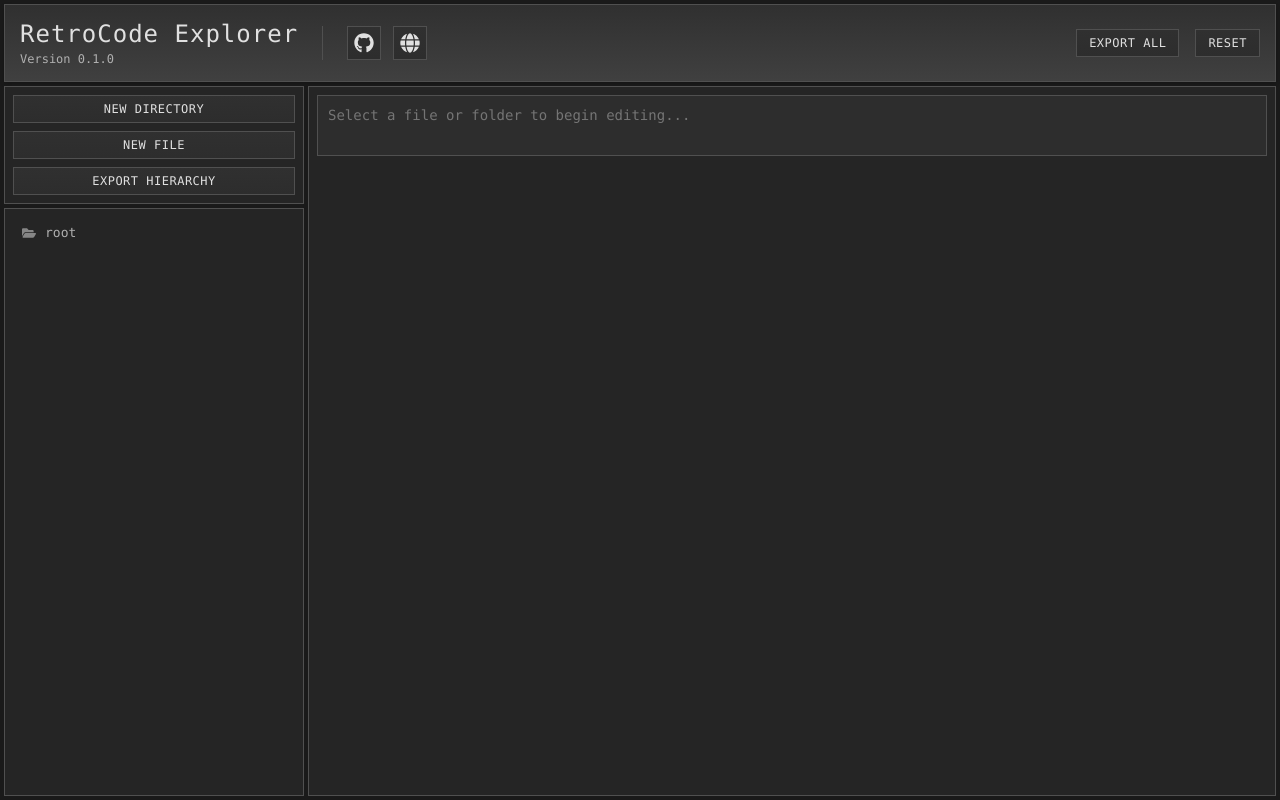
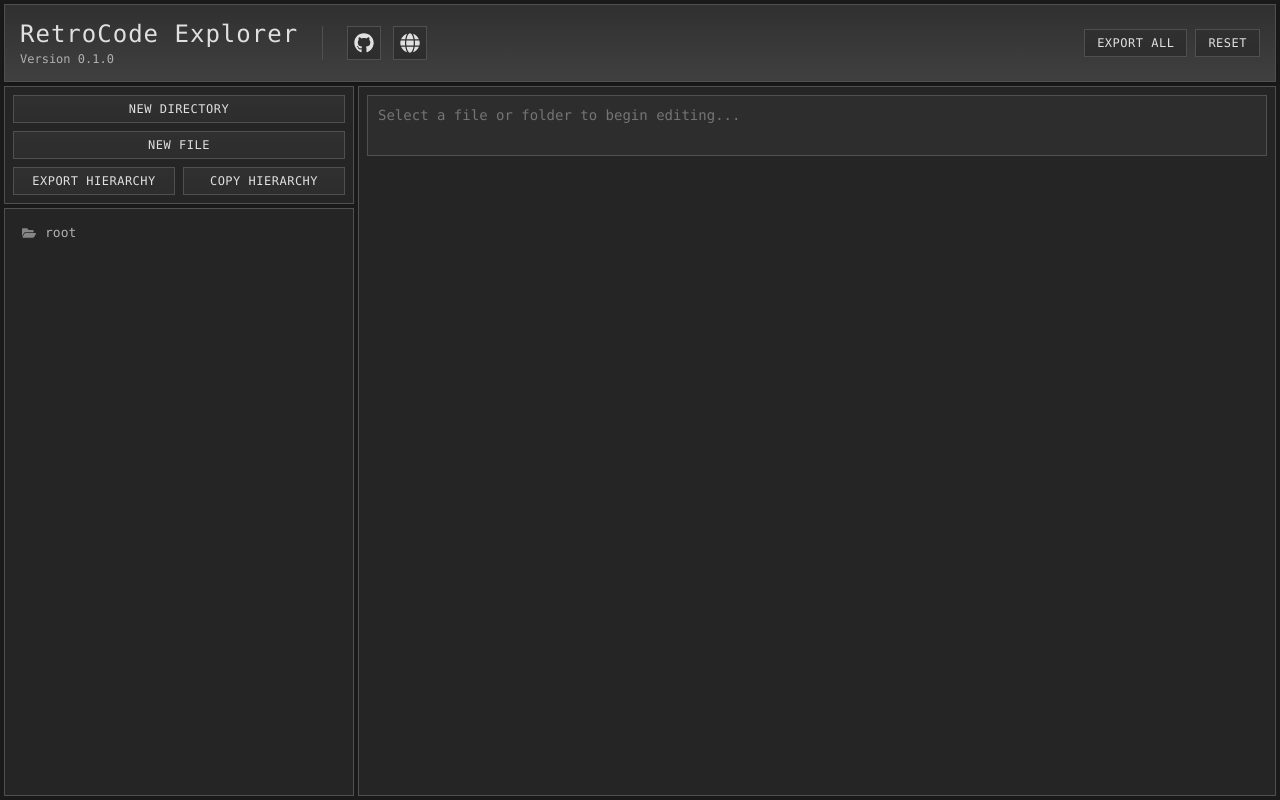
Before and after one commit to gabecoatess/retrocode-explorer, a React (Create React App) app in the folder retrocode/: page / in a window 1280 px wide. Built offline with nearby package versions, Linux system fonts and the light colour scheme; some icons are missing.

Commit message:
Adjust layout and added Sidebar functionality with copy direct feature

```diff
--- a/retrocode/src/components/MainContent/MainContent.css
+++ b/retrocode/src/components/MainContent/MainContent.css
@@ -1,6 +1,6 @@
 .main-content {
 	display: grid;
-	grid-template-columns: 300px 1fr;
+	grid-template-columns: 350px 1fr;
 	gap: 4px;
 	flex: 1;
 	height: 100%;
--- a/retrocode/src/components/Sidebar/Sidebar.css
+++ b/retrocode/src/components/Sidebar/Sidebar.css
@@ -13,6 +13,11 @@
     display: flex;
 	flex-direction: column;
     gap: 8px;
+}
+
+.export-container {
+	display: flex;
+	gap: 8px;
 }
 
 .button-container button {
--- a/retrocode/src/components/Sidebar/Sidebar.jsx
+++ b/retrocode/src/components/Sidebar/Sidebar.jsx
@@ -28,6 +28,11 @@ const Sidebar = ({ onItemSelect, selectedItem, onExport, fileStructure, setFileS
 		const hierarchyString = `Project Hierarchy\n${generateHierarchyString(fileStructure)}`;
 		onExport(hierarchyString);
 	};
+
+	const handleCopyClick = () => {
+		const hierarchyString = generateHierarchyString(fileStructure);
+		navigator.clipboard.writeText(hierarchyString);
+	}
 
 	const toggleFolder = (id, e) => {
 		e.stopPropagation();
@@ -360,7 +365,10 @@ const Sidebar = ({ onItemSelect, selectedItem, onExport, fileStructure, setFileS
 			<div className="button-container">
 				<button onClick={handleNewDirectory}>New Directory</button>
 				<button onClick={handleNewFile}>New File</button>
-				<button onClick={handleExportClick}>Export Hierarchy</button>
+				<div className="export-container">
+					<button onClick={handleExportClick}>Export Hierarchy</button>
+					<button onClick={handleCopyClick}>Copy Hierarchy</button>
+				</div>
 			</div>
 			<div className={`file-explorer ${dragOverContainer ? `drag-over` : ''}`}
 				onDragOver={handleDragOver}
--- a/retrocode/src/components/TopBar/TopBar.css
+++ b/retrocode/src/components/TopBar/TopBar.css
@@ -17,7 +17,7 @@
 .header-right {
 	display: flex;
 	align-items: center;
-	gap: 16px;
+	gap: 8px;
 }
 
 .header-info {
```
